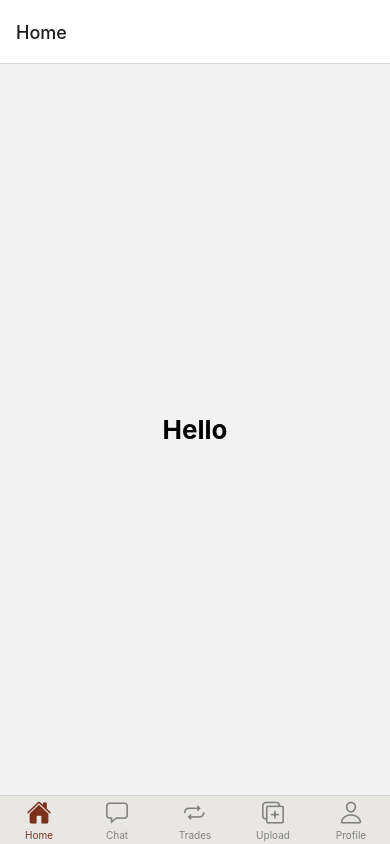
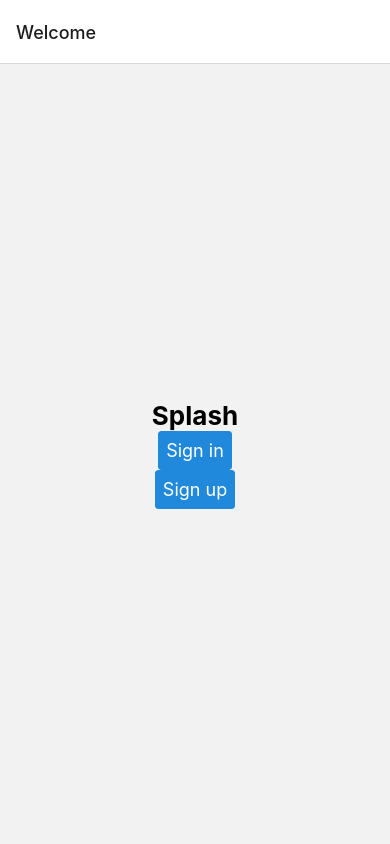
Before and after one commit to stunningstunfisk/swapesy, a React Native app: screen / in a window 390 px wide. Built offline with nearby package versions, Linux system fonts and the light colour scheme; no server answers.

Commit message:
Moved home to folder structure

```diff
--- a/App.js
+++ b/App.js
@@ -17,12 +17,11 @@ export default function App() {
   const isHermes = () => !!global.HermesInternal;
   console.info('Using the Hermes Engine:', isHermes());
 
-
   return (
     <ThemeProvider>
-      {/* {user ? <Main user={user}/> : <AuthStack />} */}
+      {user ? <Main user={user} /> : <AuthStack />}
       {/* TODO: DO NOT RELEASE THIS INTO PRODUCTION */}
-      <Main />
+      {/* <Main /> */}
     </ThemeProvider>
   );
 }
--- a/src/Main.js
+++ b/src/Main.js
@@ -10,8 +10,6 @@ import ChatPage from './stack/ChatStack';
 import TradesPage from './pages/Trades';
 import UploadPage from './stack/UploadStack';
 import UserProfilePage from './pages/UserProfile';
-
-import ListingInfo from './pages/ListingInfo/index.js';
 
 const Tab = createBottomTabNavigator();
 
```
Also changed, not shown: src/pages/Home/index.js (renamed from src/pages/Home.js).
